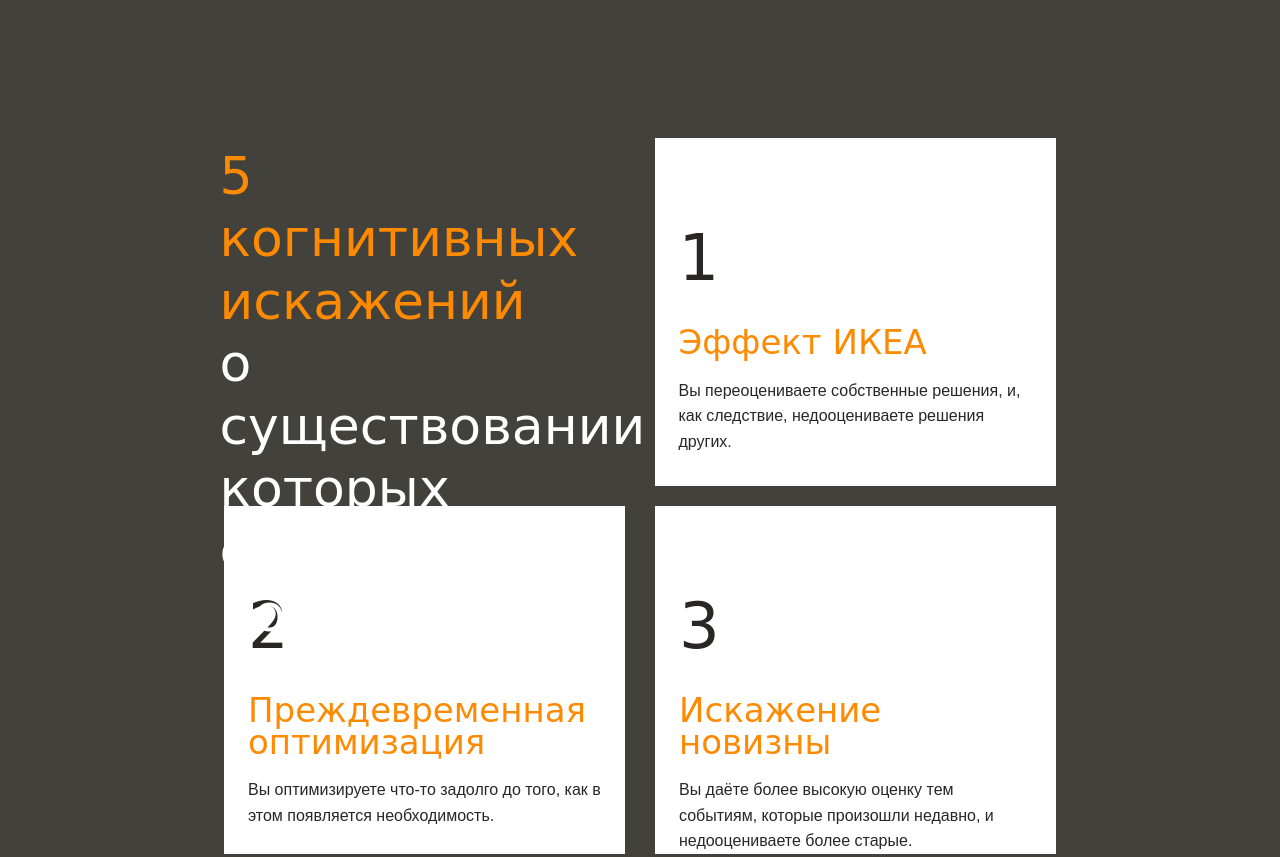
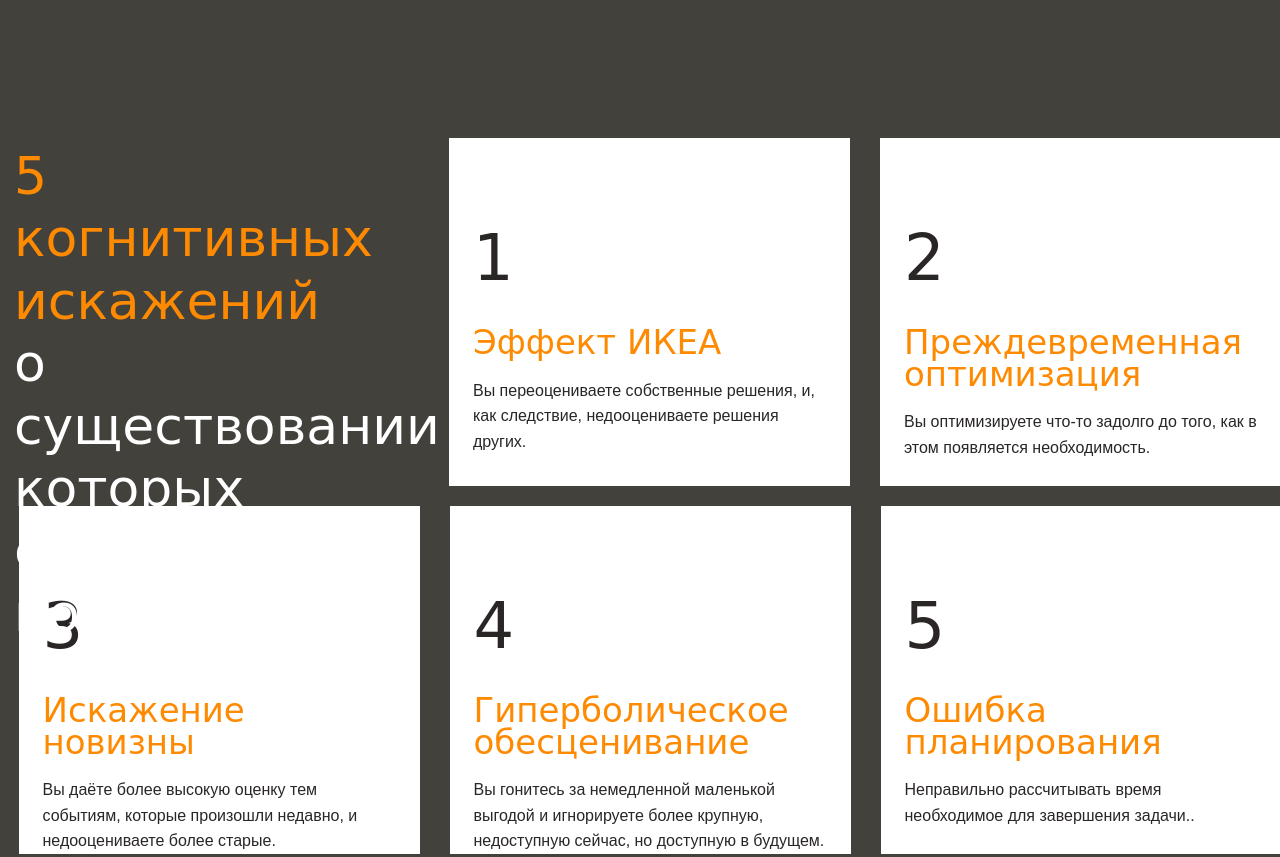
Before and after one commit to bombom70/layout-designer-project-lvl1, a website: page src/index.html in a window 1280 px wide. Shown: the part 1800-2657 px from the top of the page. Drawn offline with Linux system fonts and the light colour scheme; grey boxes are pictures that could not be loaded; a web font is replaced by a local one.

Commit message:
change navbar width and margin

```diff
--- a/src/index.html
+++ b/src/index.html
@@ -38,8 +38,7 @@
             </div>
         </section>
         <section id="effects" class="content-item bg-dark padding-top-200">
-            <div class="content">
-                <nav class="flex j-content-between wrap a-items padding-0-165">
+            <nav class="nav-set flex j-content-between wrap a-items">
                 <div class="nav-item-header">
                     <p class="color-orange">5 когнитивных искажений</p><p class="color-white">о существовании которых стоит помнить</p>
                 </div>
@@ -69,7 +68,6 @@
                     <p>Неправильно рассчитывать время необходимое для завершения задачи..</p>
                 </div>
             </nav>
-            </div>
         </section>
         <section id="ikea-effect" class="content-item bg">
             <div class="container flex">
--- a/src/styles/style.css
+++ b/src/styles/style.css
@@ -151,6 +151,11 @@
   width: 1110px;
   margin: 0 auto;
   padding: 100px 15px;
+}
+
+.nav-set {
+  width: 1300px;
+  margin: 0 auto;
 }
 
 .overflow-x-hidden {
```
Lines whose indentation alone changed are shown as unchanged.
